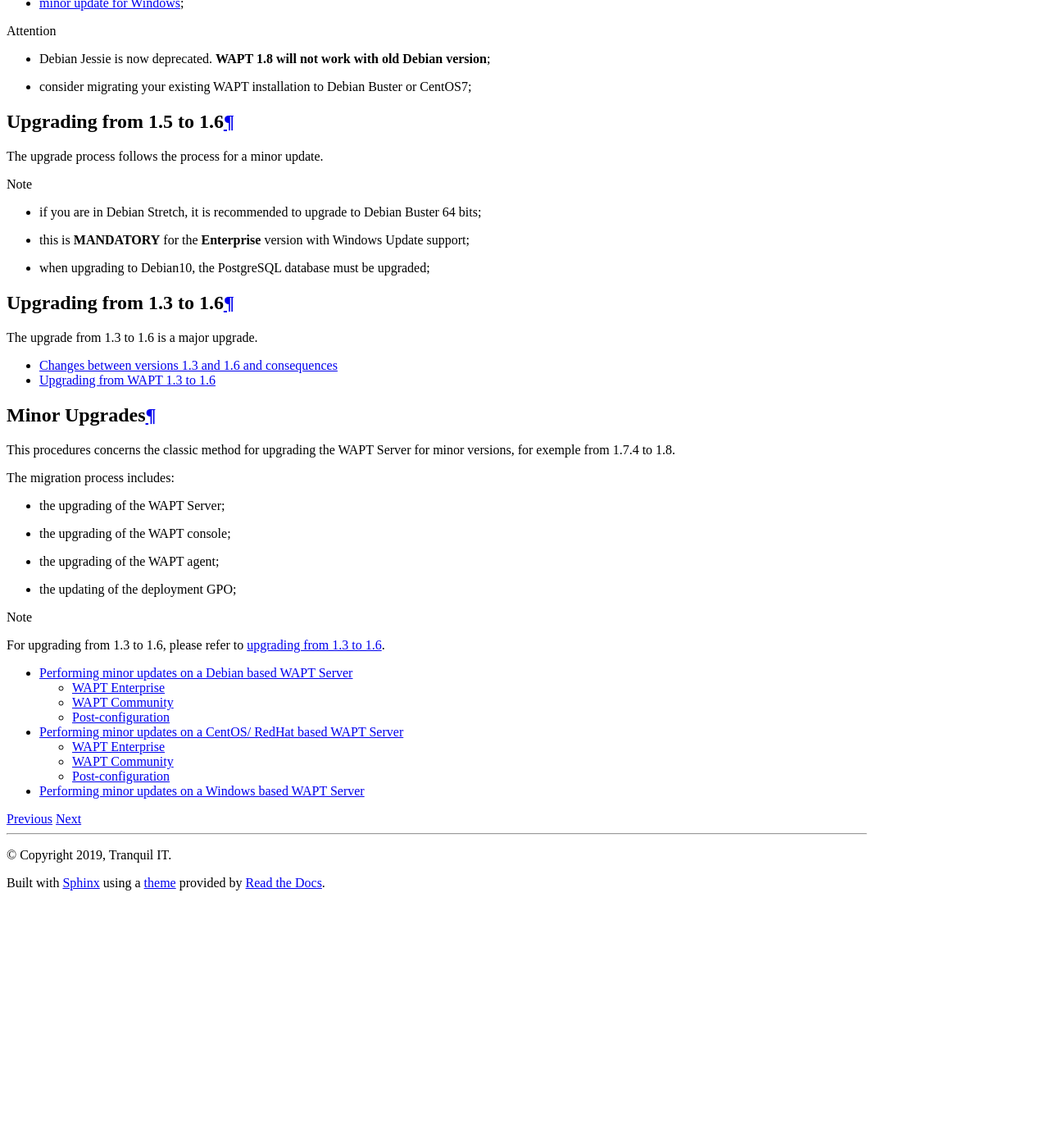
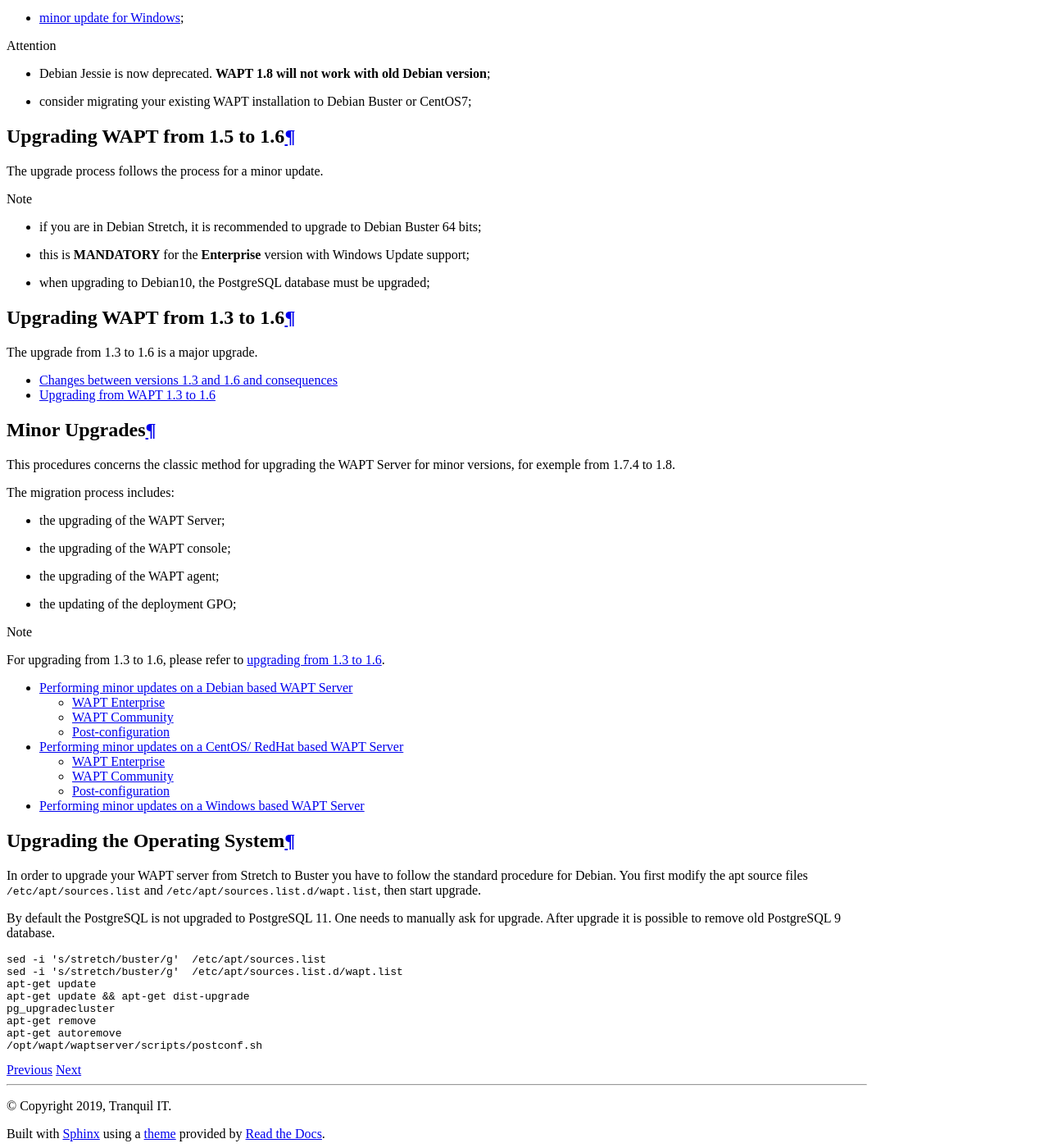
Before and after one commit to tranquilit/WAPT-Documentation, a Sphinx documentation site: the page built from source/waptserver-update/index.rst, in a window 1280 px wide and 1400 px high, scrolled down 1466 px. Shown: the whole window at 82% size. Built offline with Sphinx 7.4.7 and the Read the Docs theme 2.0.0, drawn with Linux system fonts in a browser that asks for light colours; before the commit the page ends 2560 px from its top, so only the background shows below that; some of the changed text lies outside the part shown.

Commit message:
add doc for upgrade from stretch to buster

```diff
--- a/source/waptserver-update/index.rst
+++ b/source/waptserver-update/index.rst
@@ -41,8 +41,8 @@
 ================ ================ ================ ================ ================
 
 
-Upgrading from 1.6/1.7 to 1.8
------------------------------
+Upgrading WAPT from 1.6/1.7 to 1.8
+----------------------------------
 
 The upgrade process follows the process for a minor update:
 
@@ -60,8 +60,8 @@
   * consider migrating your existing WAPT installation
     to Debian Buster or CentOS7;
 
-Upgrading from 1.5 to 1.6
--------------------------
+Upgrading WAPT from 1.5 to 1.6
+------------------------------
 
 The upgrade process follows the process for a minor update.
 
@@ -75,8 +75,8 @@
   * when upgrading to Debian10, the PostgreSQL database
     must be upgraded;
 
-Upgrading from 1.3 to 1.6
--------------------------
+Upgrading WAPT from 1.3 to 1.6
+------------------------------
 
 The upgrade from 1.3 to 1.6 is a major upgrade.
 
@@ -113,3 +113,25 @@
    waptserver-update-debian.rst
    waptserver-update-centos.rst
    waptserver-update-windows.rst
+
+
+Upgrading the Operating System
+------------------------------
+
+In order to upgrade your WAPT server from Stretch to Buster you have to follow the
+standard procedure for Debian. You first modify the apt source files :file:`/etc/apt/sources.list`
+and :file:`/etc/apt/sources.list.d/wapt.list`, then start upgrade.
+
+By default the PostgreSQL is not upgraded to PostgreSQL 11. One needs to manually ask
+for upgrade. After upgrade it is possible to remove old PostgreSQL 9 database.
+
+.. code-block::
+
+  sed -i 's/stretch/buster/g'  /etc/apt/sources.list
+  sed -i 's/stretch/buster/g'  /etc/apt/sources.list.d/wapt.list
+  apt-get update
+  apt-get update && apt-get dist-upgrade
+  pg_upgradecluster
+  apt-get remove
+  apt-get autoremove
+  /opt/wapt/waptserver/scripts/postconf.sh
```
